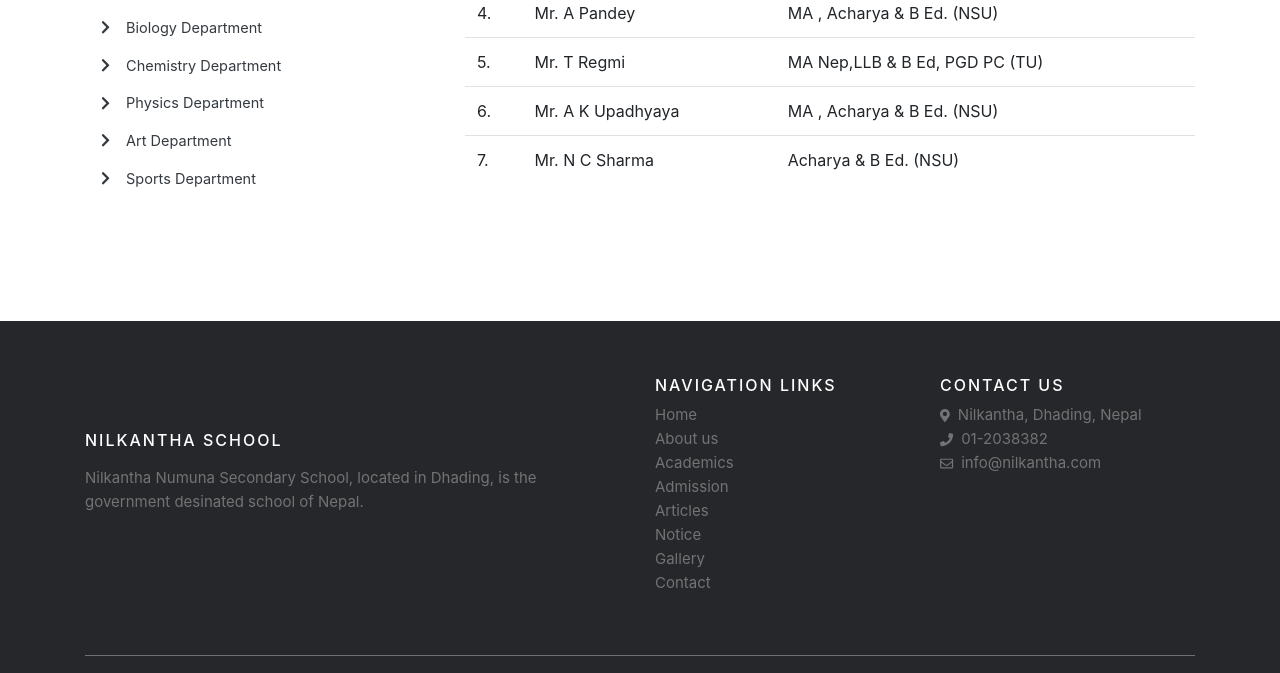
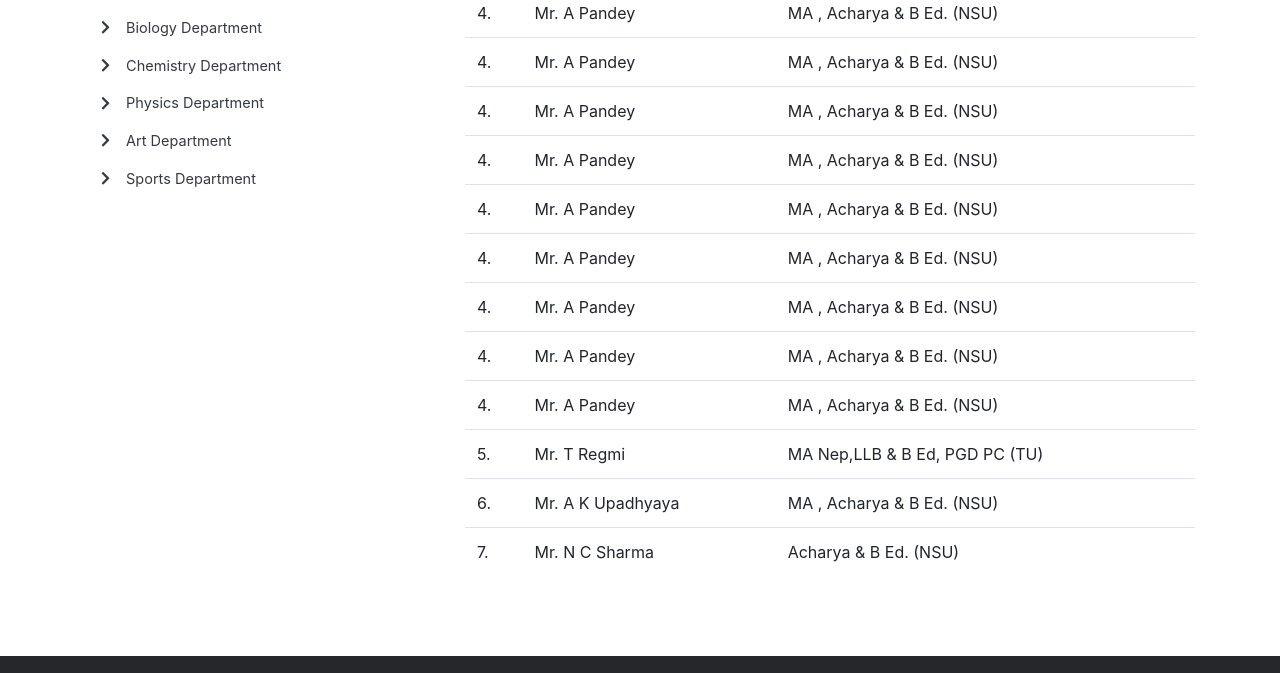
Before and after one commit to run22sagar/Nilkantha-Project, a plain HTML site: page academicsNepali.html in a window 1280 px wide. Shown: the part 719-1392 px from the top of the page. Drawn offline with nearby package versions, Linux system fonts and the light colour scheme.

Commit message:
CSS Middle Class Fixed of Nepali Page

```diff
--- a/academicsNepali.html
+++ b/academicsNepali.html
@@ -288,6 +288,54 @@
                   <td>Mr. A Pandey</td>
                   <td>MA , Acharya & B Ed. (NSU)</td>
                 </tr>
+                <tr>
+                  <td>4.</td>
+                  <td>Mr. A Pandey</td>
+                  <td>MA , Acharya & B Ed. (NSU)</td>
+                </tr>
+
+                <tr>
+                  <td>4.</td>
+                  <td>Mr. A Pandey</td>
+                  <td>MA , Acharya & B Ed. (NSU)</td>
+                </tr>
+
+                <tr>
+                  <td>4.</td>
+                  <td>Mr. A Pandey</td>
+                  <td>MA , Acharya & B Ed. (NSU)</td>
+                </tr>
+
+                <tr>
+                  <td>4.</td>
+                  <td>Mr. A Pandey</td>
+                  <td>MA , Acharya & B Ed. (NSU)</td>
+                </tr>
+
+                <tr>
+                  <td>4.</td>
+                  <td>Mr. A Pandey</td>
+                  <td>MA , Acharya & B Ed. (NSU)</td>
+                </tr>
+
+                <tr>
+                  <td>4.</td>
+                  <td>Mr. A Pandey</td>
+                  <td>MA , Acharya & B Ed. (NSU)</td>
+                </tr>
+
+                <tr>
+                  <td>4.</td>
+                  <td>Mr. A Pandey</td>
+                  <td>MA , Acharya & B Ed. (NSU)</td>
+                </tr>
+
+                <tr>
+                  <td>4.</td>
+                  <td>Mr. A Pandey</td>
+                  <td>MA , Acharya & B Ed. (NSU)</td>
+                </tr>
+
 
                 <tr>
                   <td>5.</td>
--- a/css/style_academicsNepali.css
+++ b/css/style_academicsNepali.css
@@ -7,12 +7,17 @@
 	height: 350px;
 }
 
+
+
 body{
     color: #555;
     font-family: 'Roboto', sans-serif;
     font-size: 1.2em;
     line-height:1.8;
     overflow-x: hidden;
+		display: flex;
+    flex-direction: column;
+    height: 100%;
 }
 
 .top-bar
@@ -44,13 +49,7 @@ body{
 }
 
 /*acdemics section*/
-.academics
-{
-	height: 690px;
-}
-
-.academics a
-{
+.academics a{
 	font-size: 14.5px;
 }
 
@@ -83,6 +82,7 @@ body{
 	font-size: 15px;
 	line-height: 24px;
 	color: #737373;
+	margin-top: 5%;
 
 }
 
```
